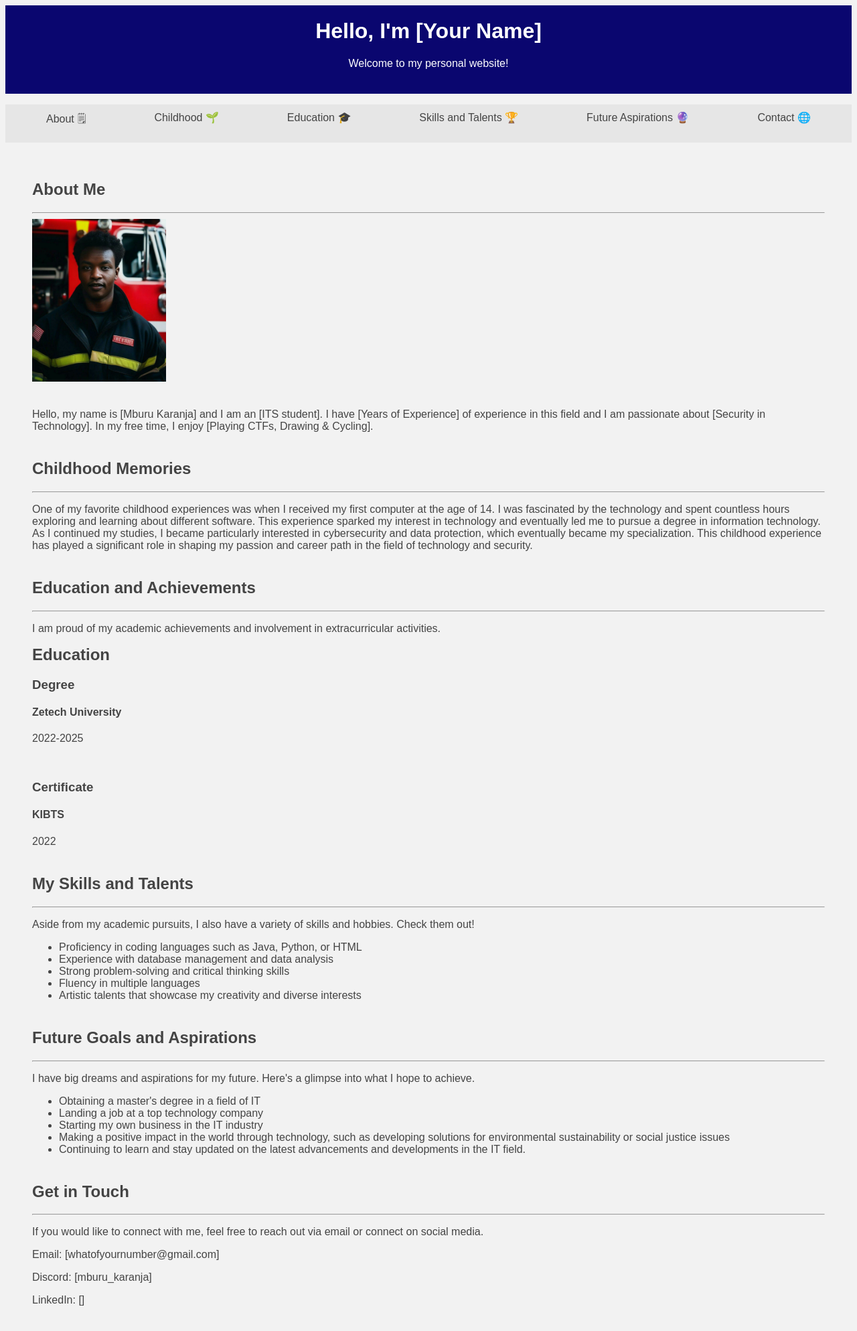
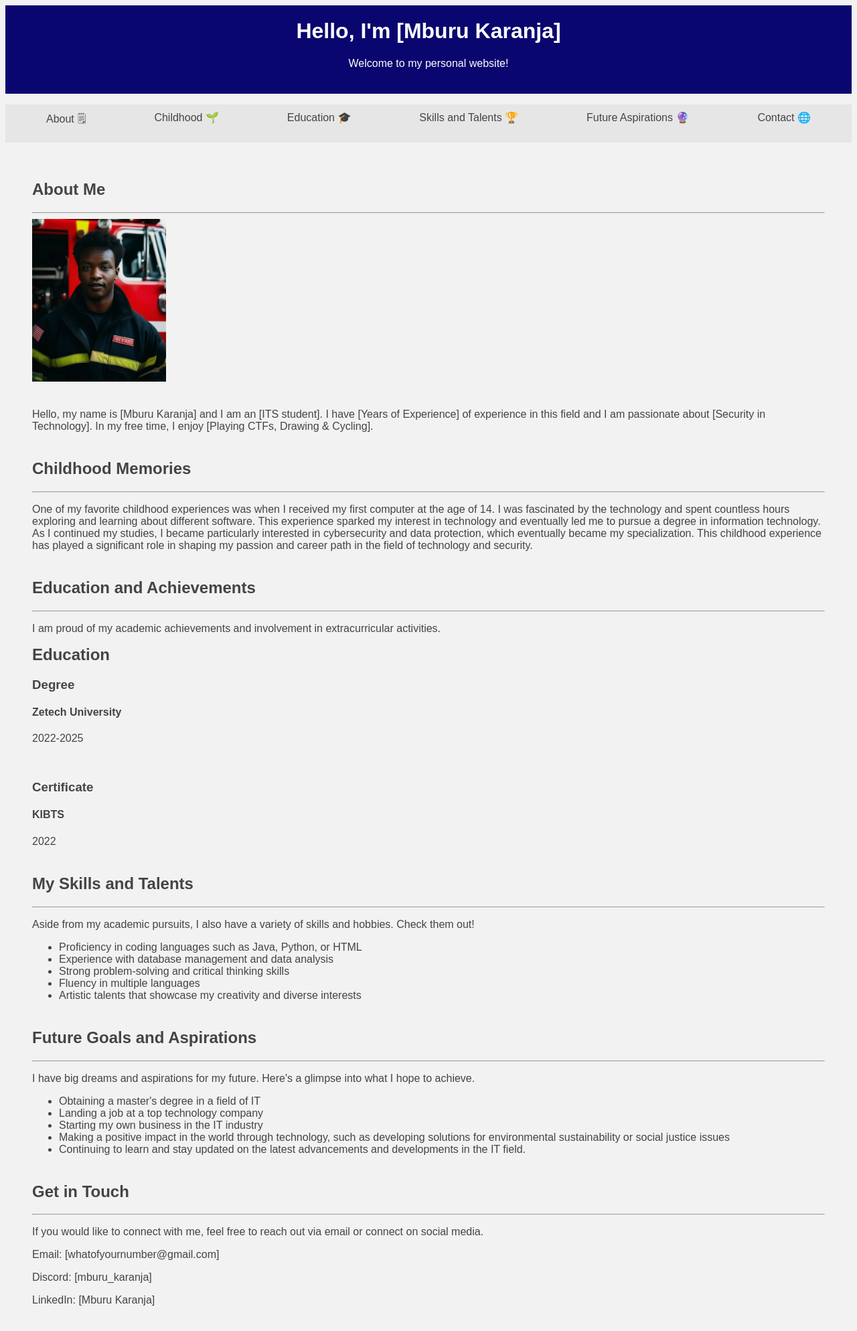
Before and after one commit to Mburu-karanja/portfolio, a plain HTML site: page index.html in a window 1280 px wide. Shown: the whole page at 67% size. Drawn offline with Linux system fonts and the light colour scheme.

Commit message:
Update index.html

```diff
--- a/index.html
+++ b/index.html
@@ -10,7 +10,7 @@
 </head>
 <body>
 	<header>
-		<h1>Hello, I'm [Your Name]</h1>
+		<h1>Hello, I'm [Mburu Karanja]</h1>
 		<p>Welcome to my personal website!</p>
 	</header>
 	<nav>
@@ -102,7 +102,7 @@
 			<p>If you would like to connect with me, feel free to reach out via email or connect on social media.</p>
 			<p>Email: [whatofyournumber@gmail.com]</p>
 			<p>Discord: [mburu_karanja]</p>
-			<p>LinkedIn: []</p>
+			<p>LinkedIn: [Mburu Karanja]</p>
 		</section>
 	</main>
 </body>
```
